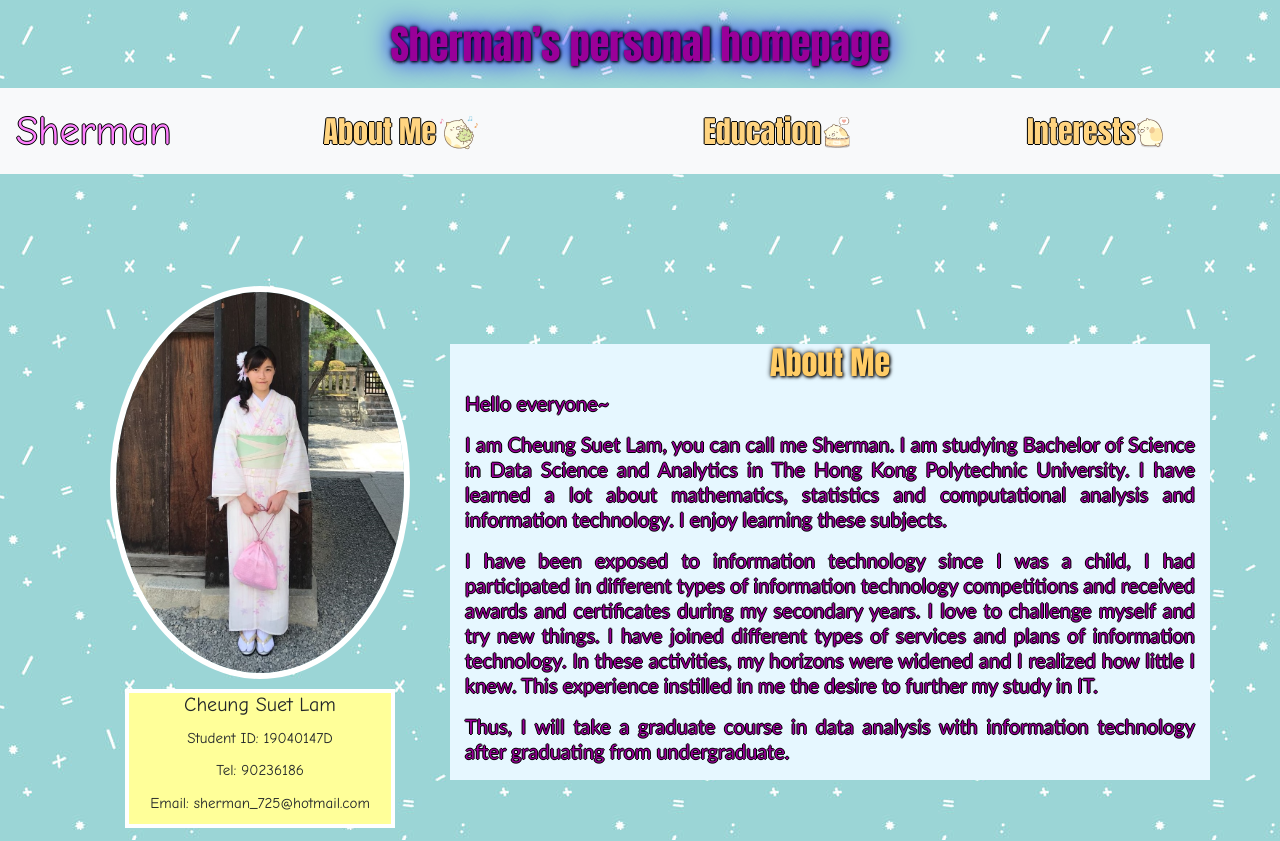
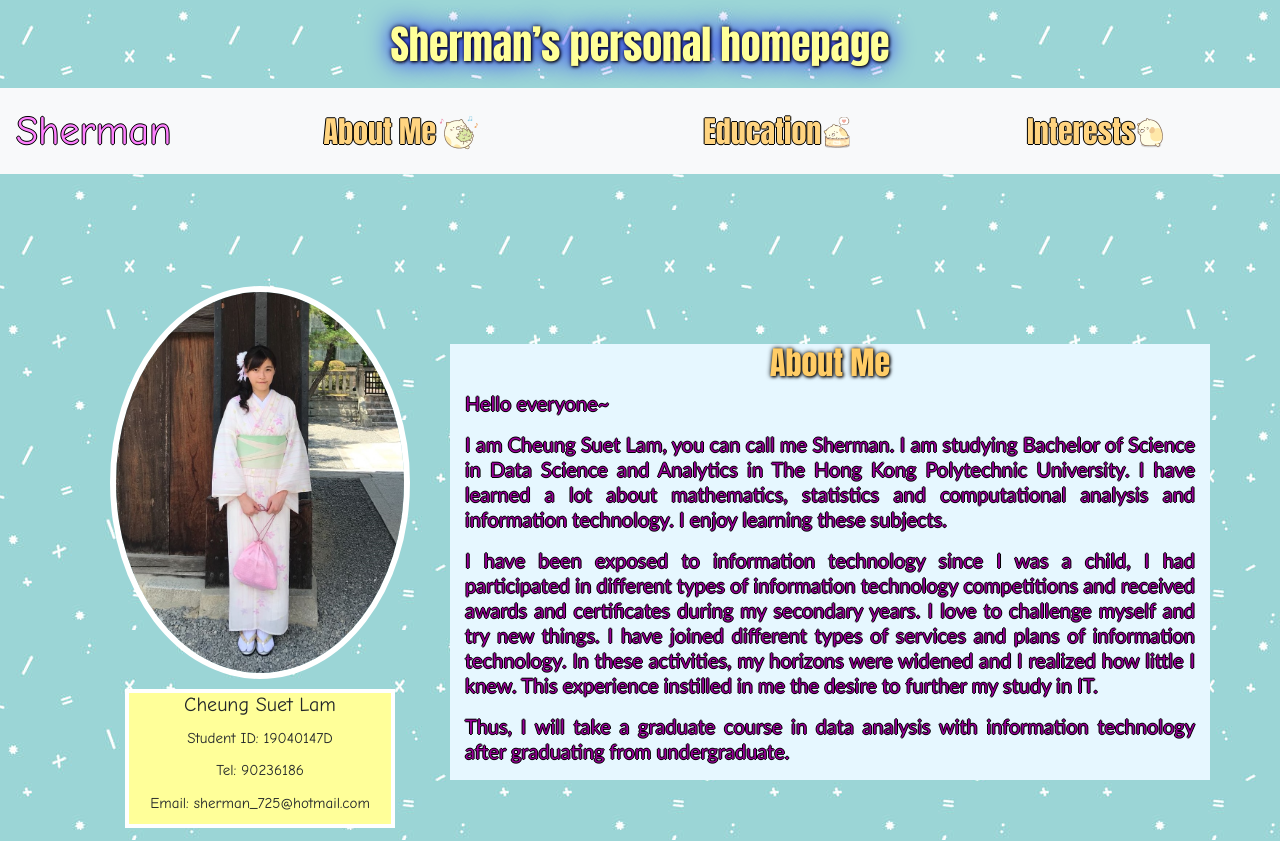
Before and after one commit to shermancsl/shermancsl.github.io, a plain HTML site: page index.html in a window 1280 px wide. Shown: the top 841 px of the page. Drawn offline with nearby package versions, Linux system fonts and the light colour scheme.

Commit message:
Update MidProject_19040147D_CheungSuetLam.css

```diff
--- a/MidProject_19040147D_CheungSuetLam.css
+++ b/MidProject_19040147D_CheungSuetLam.css
@@ -1,5 +1,5 @@
 h1 {
-	color:#990099;
+	color:#ffff99;
 	text-shadow: 1px 1px 3px black, 0 0 25px blue, 0 0 5px black;
 	padding-top: 20px;
 	text-align: center;
```
